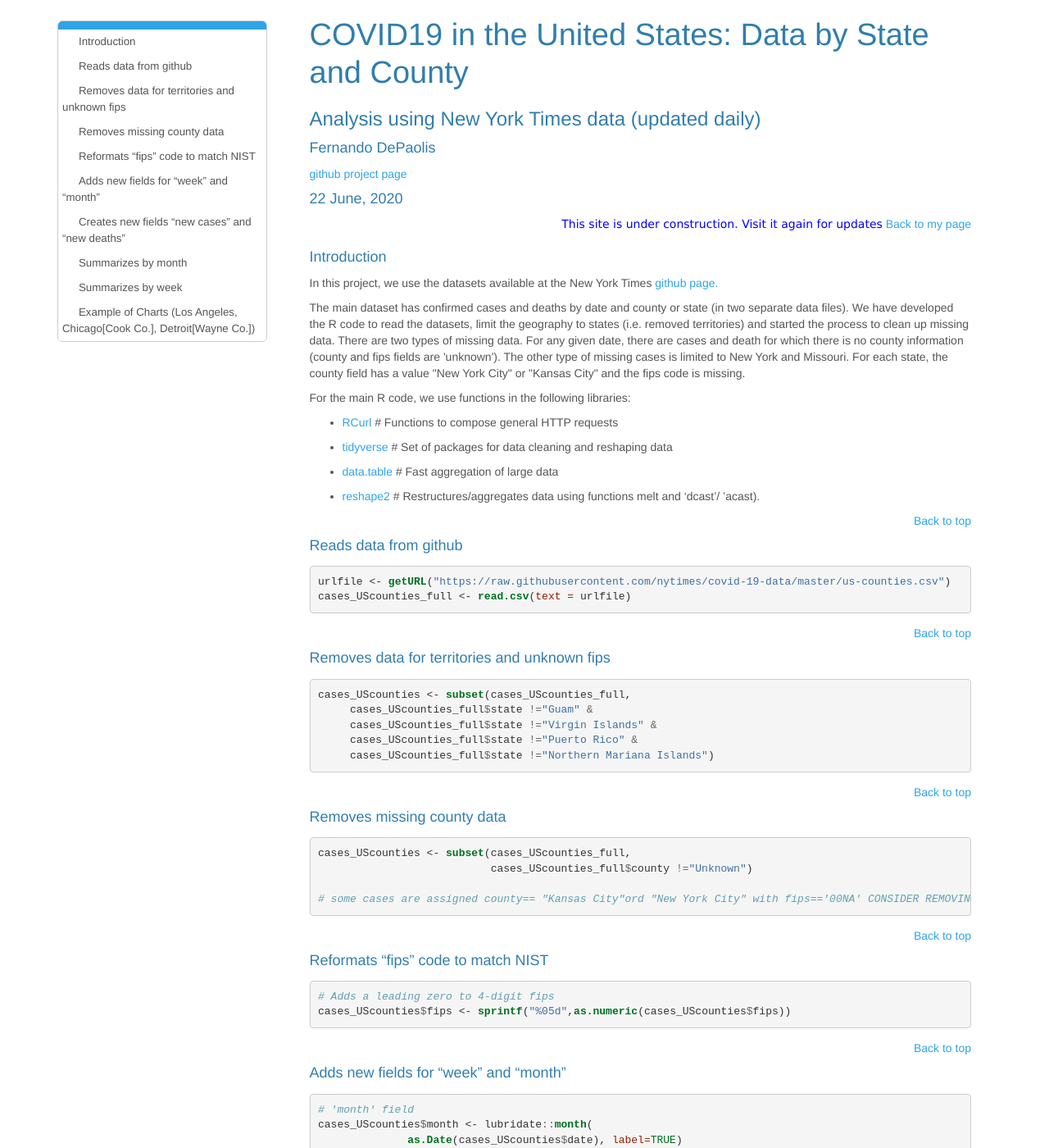
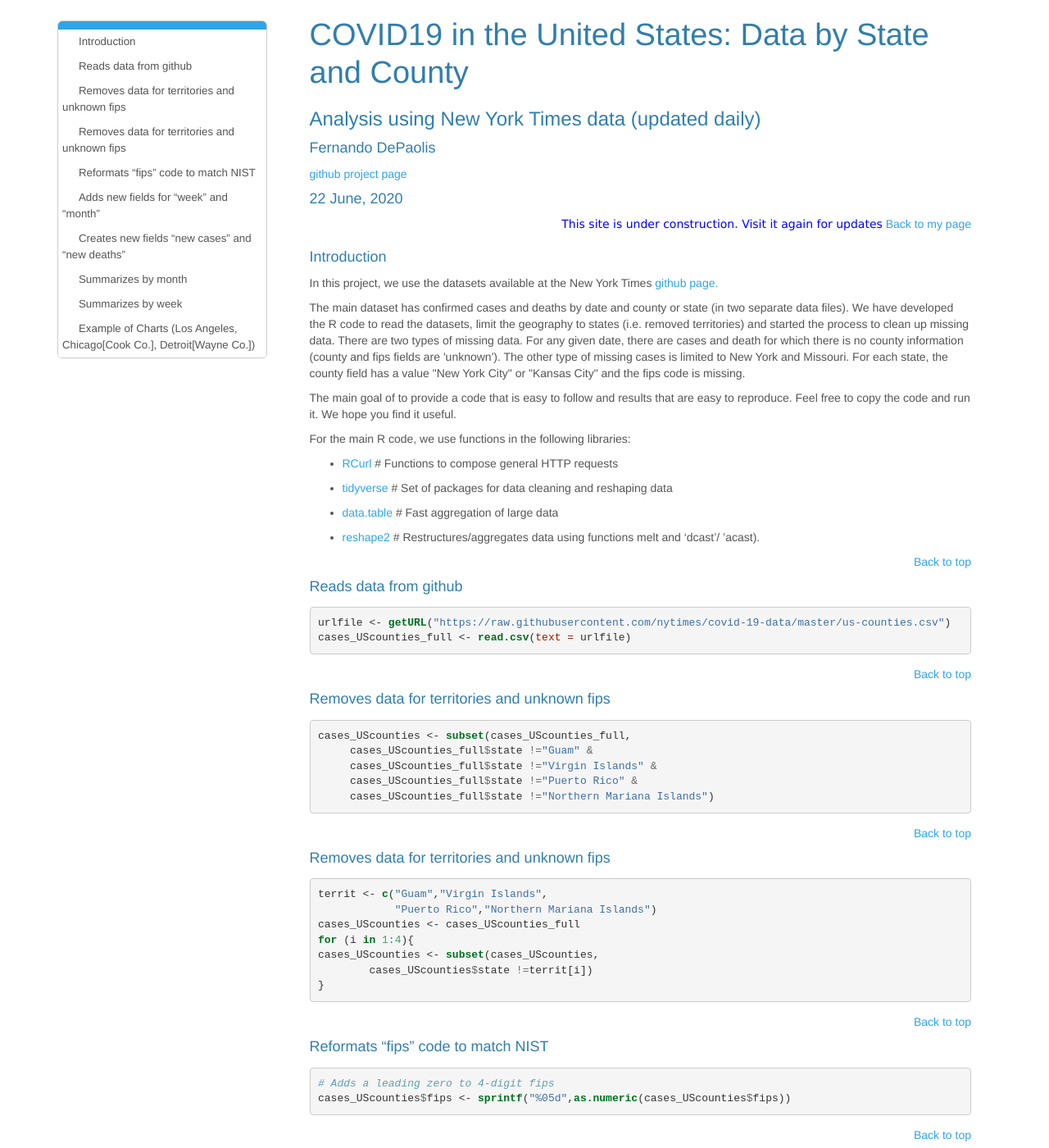
Before and after one commit to fdepaolis/github-site, a Jekyll site: the page COVID19.html, which Jekyll copies as it is, in a window 1280 px wide and 1400 px high. Shown: the whole window at 82% size. Built offline with Jekyll 4.4.1, drawn with Linux system fonts in a browser that asks for light colours.

Commit message:
Update COVID19.html

```diff
--- a/COVID19.html
+++ b/COVID19.html
@@ -1608,6 +1608,8 @@ We have developed the R code to read the datasets, limit the geography to states
 There are two types of missing data. For any given date, there are cases and death for which there is no county information (county and fips fields are 'unknown').
 The other type of missing cases is limited to New York and Missouri. For each state,
 the county field has a value "New York City" or "Kansas City" and the fips code is missing.</p>
+
+<p> The main goal of to provide a code that is easy to follow and results that are easy to reproduce. Feel free to copy the code and run it. We hope you find it useful.</p>
 <p>For the main R code, we use functions in the following libraries:</p>
 <ul>
 <li><p><a href="https://cran.r-project.org/web/packages/RCurl/">RCurl</a> # Functions to compose general HTTP requests</p></li>
@@ -1638,12 +1640,15 @@ the county field has a value "New York City" or "Kansas City" and the fips code
 <a href="#top">Back to top</a>
 </div>
 </div>
-<div id="removes-missing-county-data" class="section level4">
-<h4>Removes missing county data</h4>
-<div class="sourceCode" id="cb3"><pre class="sourceCode r"><code class="sourceCode r"><span id="cb3-1"><a href="#cb3-1"></a>cases_UScounties &lt;-<span class="st"> </span><span class="kw">subset</span>(cases_UScounties_full,</span>
-<span id="cb3-2"><a href="#cb3-2"></a>                           cases_UScounties_full<span class="op">$</span>county <span class="op">!=</span><span class="st">&quot;Unknown&quot;</span>) </span>
-<span id="cb3-3"><a href="#cb3-3"></a></span>
-<span id="cb3-4"><a href="#cb3-4"></a><span class="co"># some cases are assigned county== &quot;Kansas City&quot;ord &quot;New York City&quot; with fips==&#39;00NA&#39; CONSIDER REMOVING</span></span></code></pre></div>
+<div id="removes-data-for-territories-and-unknown-fips" class="section level4">
+<h4>Removes data for territories and unknown fips</h4>
+<div class="sourceCode" id="cb2"><pre class="sourceCode r"><code class="sourceCode r"><span id="cb2-1"><a href="#cb2-1"></a>territ &lt;-<span class="st"> </span><span class="kw">c</span>(<span class="st">&quot;Guam&quot;</span>,<span class="st">&quot;Virgin Islands&quot;</span>,</span>
+<span id="cb2-2"><a href="#cb2-2"></a>            <span class="st">&quot;Puerto Rico&quot;</span>,<span class="st">&quot;Northern Mariana Islands&quot;</span>)</span>
+<span id="cb2-3"><a href="#cb2-3"></a>cases_UScounties &lt;-<span class="st"> </span>cases_UScounties_full</span>
+<span id="cb2-4"><a href="#cb2-4"></a><span class="cf">for</span> (i <span class="cf">in</span> <span class="dv">1</span><span class="op">:</span><span class="dv">4</span>){</span>
+<span id="cb2-5"><a href="#cb2-5"></a>cases_UScounties &lt;-<span class="st"> </span><span class="kw">subset</span>(cases_UScounties,</span>
+<span id="cb2-6"><a href="#cb2-6"></a>        cases_UScounties<span class="op">$</span>state <span class="op">!=</span>territ[i])</span>
+<span id="cb2-7"><a href="#cb2-7"></a>}</span></code></pre></div>
 <div align="right">
 <a href="#top">Back to top</a>
 </div>
```
